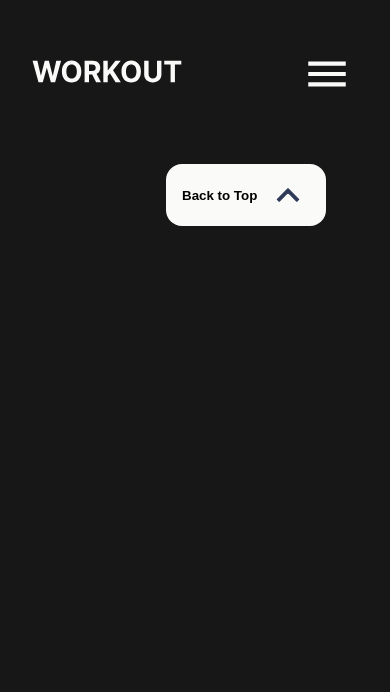
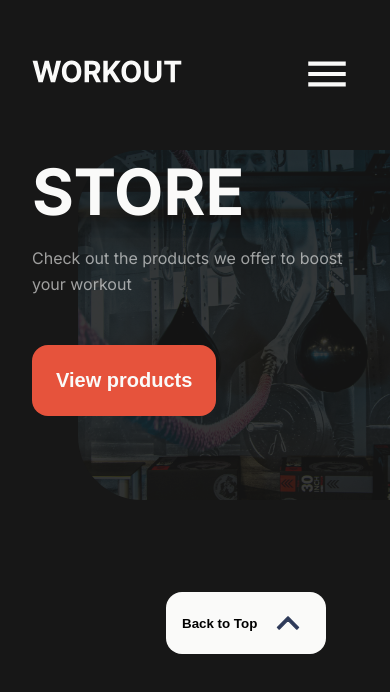
Before and after one commit to luizCosta-Serao/fitness, a React (Vite) app: page /store in a window 390 px wide. Before the commit this address had no page. Shown: the top 692 px of the page. Built offline with nearby package versions, Linux system fonts and the light colour scheme; the HTML template or start-up script is replaced by a standard one.

Commit message:
banner inicial da página store

```diff
--- a/src/App.tsx
+++ b/src/App.tsx
@@ -8,6 +8,7 @@ import Programs from './pages/Programs'
 import HealthyLiving from './pages/HealthyLiving'
 import Community from './pages/Community'
 import About from './pages/About'
+import Store from './pages/Store'
 
 function App() {
 
@@ -22,6 +23,7 @@ function App() {
             <Route path='/healthy' element={<HealthyLiving />} />
             <Route path='/community' element={<Community />} />
             <Route path='/about' element={<About />} />
+            <Route path='/store' element={<Store />} />
           </Routes>
           <Footer />
         </div>
--- /dev/null
+++ b/src/components/Store/BannerStore/BannerStore.module.css
@@ -0,0 +1,70 @@
+.imgStore {
+  background-image: url('../../../assets/banner_store.png');
+  background-repeat: no-repeat;
+  background-size: cover;
+  background-position: center top;
+  max-width: 1000px;
+  width: 80%;
+  height: 550px;
+  border-radius: 4rem 0 0 4rem;
+  position: absolute;
+  top: 150px;
+  right: 0;
+  z-index: -1;
+  opacity: .5;
+}
+
+.content h1 {
+  color: var(--color-5);
+  font-size: var(--hero-header);
+  margin-bottom: 0;
+}
+
+.content p {
+  color: var(--color-5);
+  opacity: .6;
+  font-size: var(--body-txt);
+  max-width: 560px;
+  line-height: 1.6;
+  margin-bottom: 3rem;
+}
+
+.content button {
+  margin-bottom: 112px;
+}
+
+@media (max-width: 900px) {
+  .content h1 {
+    font-size: calc(var(--hero-header) - 1rem);
+  }
+}
+
+@media (max-width: 700px) {
+  .imgStore {
+    height: 450px;
+  }
+
+  .content h1 {
+    font-size: calc(var(--hero-header) - 2.5rem);
+  }
+}
+
+@media (max-width: 550px) {
+  .imgStore {
+    height: 400px;
+  }
+
+  .content h1 {
+    font-size: calc(var(--hero-header) - 5rem);
+  }
+}
+
+@media (max-width: 440px) {
+  .imgStore {
+    height: 350px;
+  }
+
+  .content h1 {
+    font-size: calc(var(--hero-header) - 7rem);
+  }
+}
--- /dev/null
+++ b/src/components/Store/BannerStore/BannerStore.tsx
@@ -0,0 +1,17 @@
+import Button from '../../Global/Button'
+import styles from './BannerStore.module.css'
+
+const BannerStore = () => {
+  return (
+    <section className={styles.bannerStore}>
+      <div className={styles.imgStore}></div>
+      <div className={styles.content}>
+        <h1>STORE</h1>
+        <p>Check out the products we offer to boost your workout</p>
+        <Button>View products</Button>
+      </div>
+    </section>
+  )
+}
+
+export default BannerStore
--- /dev/null
+++ b/src/pages/Store.tsx
@@ -0,0 +1,12 @@
+import BannerStore from "../components/Store/BannerStore/BannerStore"
+
+
+const Store = () => {
+  return (
+    <>
+      <BannerStore />
+    </>
+  )
+}
+
+export default Store
```
Also changed, not shown: src/assets/banner_store.png (added), 1 other file (tests, documents, lock files or other folders).
